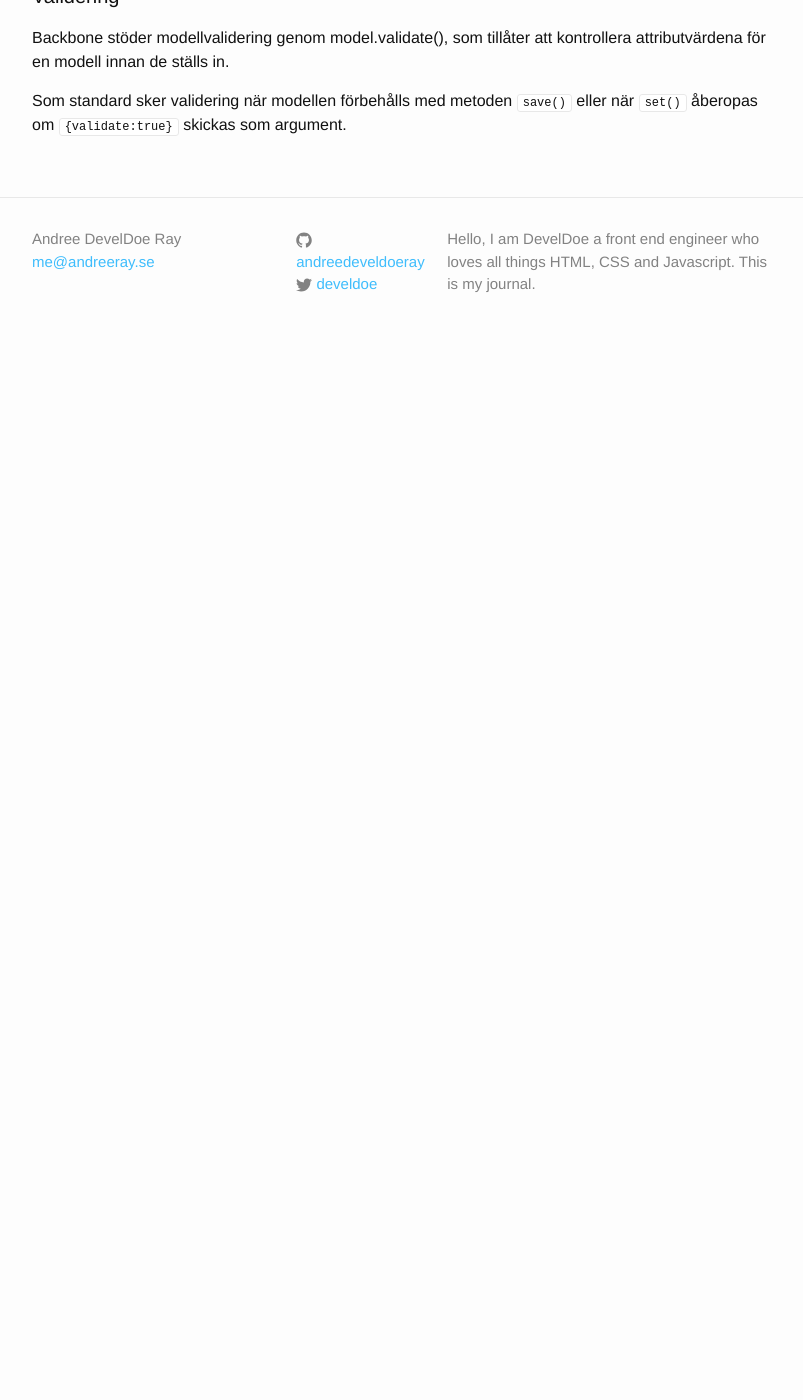
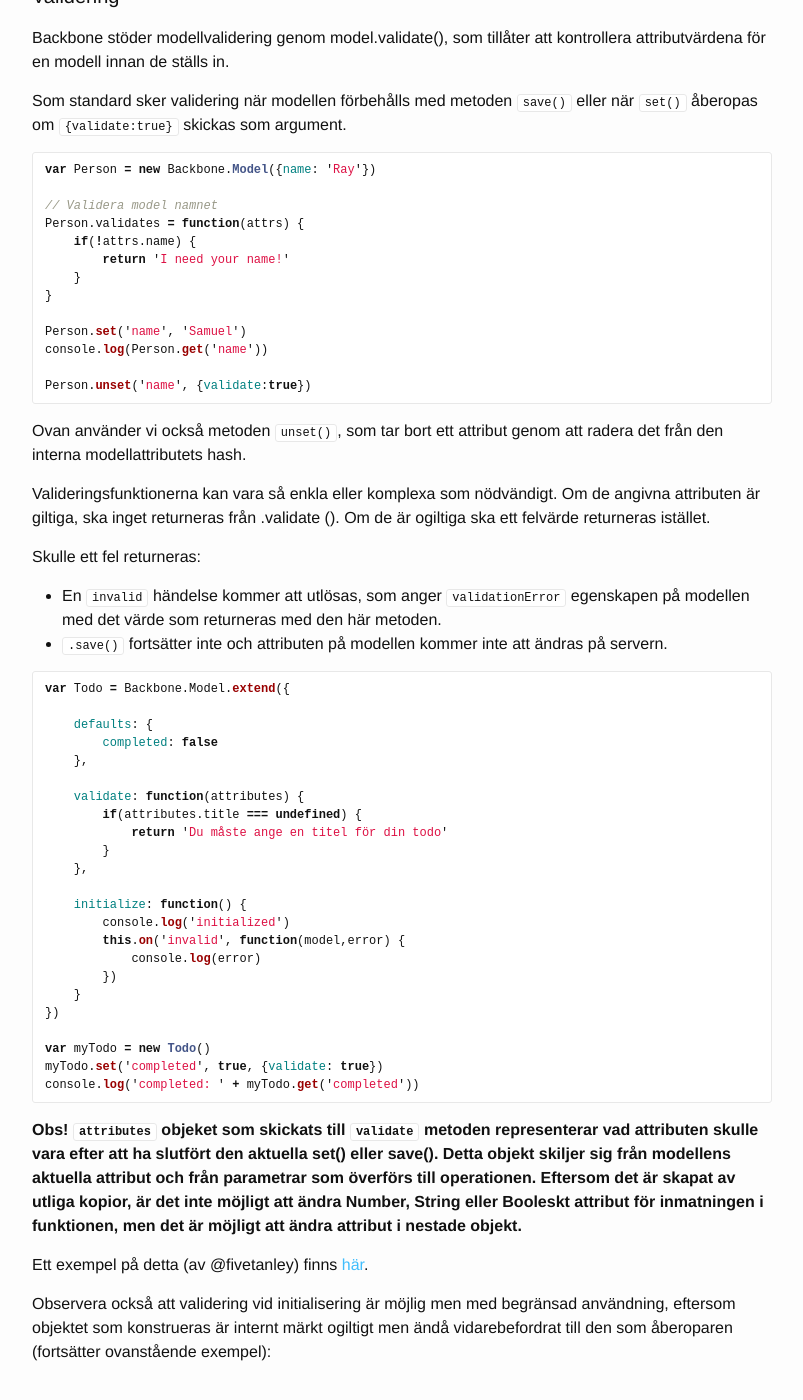
Before and after one commit to develdoe/develdoe.github.io, a Jekyll site: the page built from _posts/2017-10-30-backbonejs-basics.md, in a window 1280 px wide and 1400 px high, scrolled down 5937 px. Shown: the whole window, without its empty margins (238-1041 px from the left). Built offline with Jekyll 4.4.1, drawn with Linux system fonts in a browser that asks for light colours; before the commit the page ends 6293 px from its top, so only the background shows below that.

Commit message:
Update 2017-10-30-backbonejs-basics.md

````diff
--- a/_posts/2017-10-30-backbonejs-basics.md
+++ b/_posts/2017-10-30-backbonejs-basics.md
@@ -266,3 +266,60 @@ console.log('Todo set as completed: ', myTodo.get('completed'))
 Backbone stöder modellvalidering genom model.validate(), som tillåter att kontrollera attributvärdena för en modell innan de ställs in.
 
 Som standard sker validering när modellen förbehålls med metoden `save()` eller när `set()` åberopas om `{validate:true}` skickas som argument.
+
+```js
+var Person = new Backbone.Model({name: 'Ray'})
+
+// Validera model namnet
+Person.validates = function(attrs) {
+    if(!attrs.name) {
+        return 'I need your name!'
+    }
+}
+
+Person.set('name', 'Samuel')
+console.log(Person.get('name'))
+
+Person.unset('name', {validate:true})
+```
+
+Ovan använder vi också metoden `unset()`, som tar bort ett attribut genom att radera det från den interna modellattributets hash.
+
+Valideringsfunktionerna kan vara så enkla eller komplexa som nödvändigt. Om de angivna attributen är giltiga, ska inget returneras från .validate (). Om de är ogiltiga ska ett felvärde returneras istället.
+
+Skulle ett fel returneras:
+
+* En `invalid` händelse kommer att utlösas, som anger `validationError` egenskapen på modellen med det värde som returneras med den här metoden.
+* `.save()` fortsätter inte och attributen på modellen kommer inte att ändras på servern.
+
+```js
+var Todo = Backbone.Model.extend({
+
+    defaults: {
+        completed: false
+    },
+
+    validate: function(attributes) {
+        if(attributes.title === undefined) {
+            return 'Du måste ange en titel för din todo'
+        }
+    },
+
+    initialize: function() {
+        console.log('initialized')
+        this.on('invalid', function(model,error) {
+            console.log(error)
+        })
+    }
+})
+
+var myTodo = new Todo()
+myTodo.set('completed', true, {validate: true})
+console.log('completed: ' + myTodo.get('completed'))
+```
+
+**Obs! `attributes` objeket som skickats till `validate` metoden representerar vad attributen skulle vara efter att ha slutfört den aktuella set() eller save(). Detta objekt skiljer sig från modellens aktuella attribut och från parametrar som överförs till operationen. Eftersom det är skapat av utliga kopior, är det inte möjligt att ändra Number, String eller Booleskt attribut för inmatningen i funktionen, men det är möjligt att ändra attribut i nestade objekt.**
+
+Ett exempel på detta (av @fivetanley) finns [här](http://jsfiddle.net/2NdDY/270/).
+
+Observera också att validering vid initialisering är möjlig men med begränsad användning, eftersom objektet som konstrueras är internt märkt ogiltigt men ändå vidarebefordrat till den som åberoparen (fortsätter ovanstående exempel):
````
